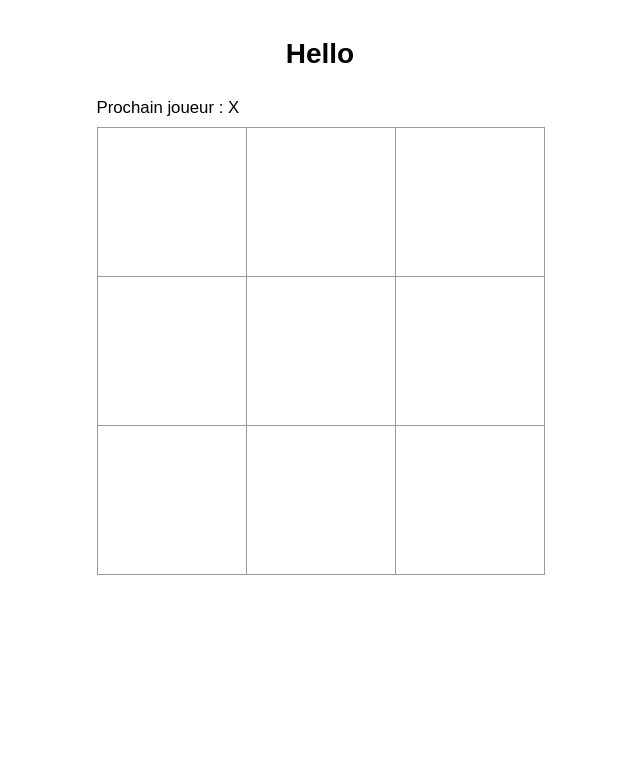
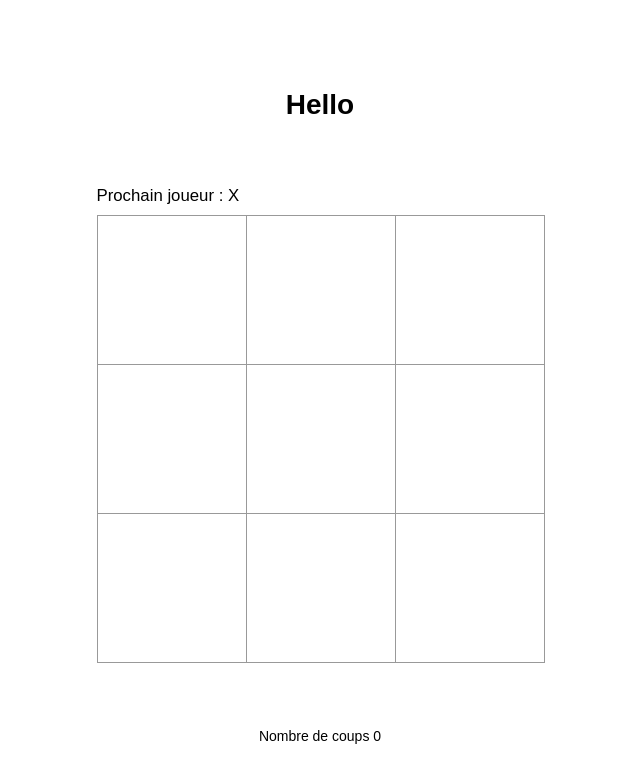
Before and after one commit to Fidia-e/morpion, a React (Create React App) app: page /jeu in a window 1280 px wide. Shown: the top 782 px of the page, without its empty margins (320-960 px from the left). Built offline with nearby package versions, Linux system fonts and the light colour scheme.

Commit message:
affichage nombres de coups

```diff
--- a/src/components/Board/index.jsx
+++ b/src/components/Board/index.jsx
@@ -4,7 +4,7 @@ import "../../styles/index.scss";
 
 const Board = ({ squares, status, handleClick }) => {
   function renderSquare(i) {
-    return <Square value={squares[i]} onClick={(i) => handleClick(i)} />;
+    return <Square value={squares[i]} onClick={() => handleClick(i)} />;
   }
 
   return (
--- a/src/components/Game/index.jsx
+++ b/src/components/Game/index.jsx
@@ -17,6 +17,7 @@ const Game = ({ user }) => {
   ];
 
   const [history, setHistory] = useState([Array(9).fill(null)]);
+  const [stepNumber, setStepNumber] = useState(0);
 
   function calculateWinner(squares) {
     for (let i = 0; i < lines.length; i++) {
@@ -43,7 +44,9 @@ const Game = ({ user }) => {
   //   }
   // }
 
+  // const current = history[stepNumber];
   const winner = calculateWinner(squares);
+
   let status;
 
   if (winner) {
@@ -64,16 +67,22 @@ const Game = ({ user }) => {
   }
 
   function handleClick(i) {
-    // const history = history;
-    // const current = history[history.length - 1];
+    // const current = history.length - 1;
+    const historyCopy = history.slice(0, stepNumber + 1);
     const squaresCopy = [...squares];
+
     if (calculateWinner(squares) || squares[i]) {
       return;
     }
+
     squaresCopy[i] = xIsNext ? "X" : "O";
     setSquares(squaresCopy);
+    setHistory(history.concat([squaresCopy]));
     setXIsNext(!xIsNext);
+    setStepNumber(historyCopy.length);
   }
+
+  console.log("history:", history.length - 1);
 
   return (
     <div className="gameCtn">
@@ -88,6 +97,7 @@ const Game = ({ user }) => {
           />
         }
       </div>
+      <p className="gameCtn__stepsCount">Nombre de coups {stepNumber}</p>
       <div className="gameCtn__info">
         <div>{/* status */}</div>
         <ol>{/* TODO */}</ol>
--- a/src/pages/morpion/index.jsx
+++ b/src/pages/morpion/index.jsx
@@ -2,7 +2,11 @@ import Game from "../../components/Game";
 import "../../styles/index.scss";
 
 const Morpion = ({ user }) => {
-  return <Game user={user} />;
+  return (
+    <>
+      <Game user={user} />
+    </>
+  );
 };
 
 export default Morpion;
--- a/src/styles/_gamepage.scss
+++ b/src/styles/_gamepage.scss
@@ -1,13 +1,14 @@
 .gameCtn {
   width: 100%;
-  height: 80vh;
+  height: 100vh;
   margin: auto;
   display: flex;
   flex-direction: column;
-  justify-content: center;
+  justify-content: space-around;
 
   &__title {
     text-align: center;
+    margin-top: 5rem;
   }
 
   &__board {
@@ -17,4 +18,9 @@
     flex-direction: row;
     justify-content: center;
   }
+
+  &__stepsCount {
+    // margin-top: 5rem;
+    text-align: center;
+  }
 }
```
